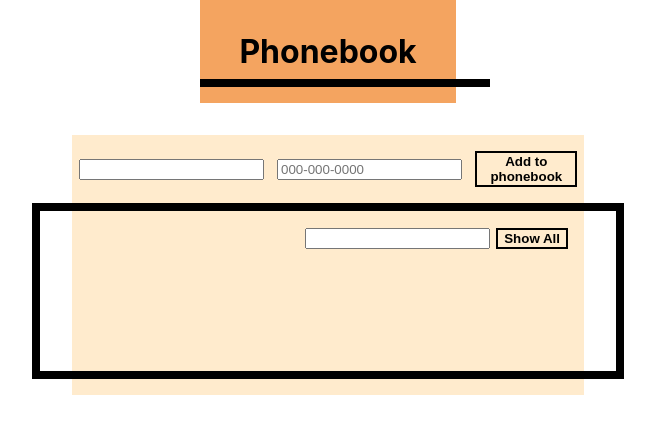
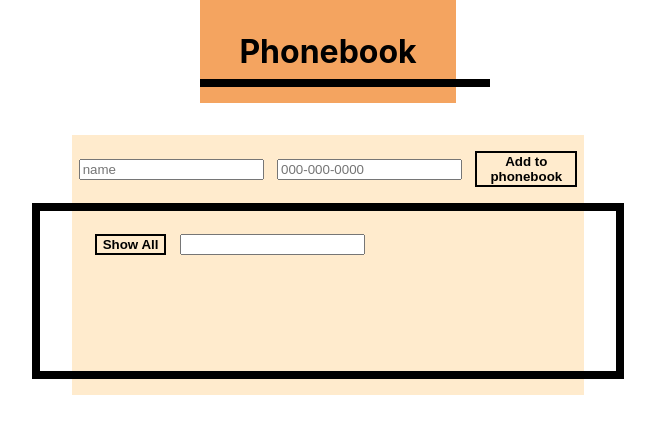
Before and after one commit to R-JG/FSO--Phonebook--Client, a React (Create React App) app: page / in a window 1280 px wide. Shown: the top 434 px of the page, without its empty margins (312-967 px from the left). Built offline with nearby package versions, Linux system fonts and the light colour scheme.

Commit message:
Change orientation of the search form. Add divider and delete button to Entry.

```diff
--- a/src/components/App.js
+++ b/src/components/App.js
@@ -26,13 +26,13 @@ const App = () => {
         setPhonebookData(phonebookData.concat(formData));
     };
 
-    /*
+
     const deleteEntry = phoneNumber => {
         setPhonebookData(phonebookData.filter(entry =>
             entry.phoneNumber !== phoneNumber
         ));
     };
-    */
+
 
     const filterPhonebookData = () => {
         if (searchInputData === '') return [];
@@ -71,6 +71,7 @@ const App = () => {
                             key={entry.name + entry.phoneNumber}
                             name={entry.name}
                             phoneNumber={entry.phoneNumber}
+                            deleteEntry={deleteEntry}
                         />)}
                 </ul>
             </main>
--- a/src/components/Entry.js
+++ b/src/components/Entry.js
@@ -1,14 +1,31 @@
 import React from 'react';
 
-const Entry = ({ name, phoneNumber }) => {
+const Entry = ({
+    name,
+    phoneNumber,
+    deleteEntry,
+ }) => {
+
+    const handleDeleteButton = () => deleteEntry(phoneNumber);
+
     return (
         <li className='Entry' >
+            <div className='entry--container' >
+                <div className='entry--info' >
                     <h4 className='entry--name'>
                         {name}
                     </h4>
                     <h4 className='entry--phone-number' >
                         {phoneNumber}
                     </h4>
+                </div>
+                <button
+                    className='button--delete'
+                    onClick={handleDeleteButton} >
+                    Delete
+                </button>
+            </div>
+            <hr className='entry--divider' />
         </li>
     );
 };
--- a/src/components/EntryForm.js
+++ b/src/components/EntryForm.js
@@ -47,6 +47,7 @@ const EntryForm = ({
             <input
                 className='input--name'
                 type='text'
+                placeholder='name'
                 value={formData.name}
                 onChange={handleNameInput}
             />
--- a/src/components/SearchForm.js
+++ b/src/components/SearchForm.js
@@ -13,12 +13,6 @@ const SearchForm = ({
 
     return (
         <div className='SearchForm' >
-            {!showAll && <input
-                className='input--search'
-                type='text'
-                value={searchInputData}
-                onChange={handleSearchInput}
-            />}
             <button
                 className={
                     `button--show-all
@@ -26,6 +20,12 @@ const SearchForm = ({
                 onClick={() => setShowAll(!showAll)} >
                 Show All
             </button>
+            {!showAll && <input
+                className='input--search'
+                type='text'
+                value={searchInputData}
+                onChange={handleSearchInput}
+            />}
         </div>
     );
 };
--- a/src/index.css
+++ b/src/index.css
@@ -81,8 +81,16 @@ button:active {
   margin-inline: 0.5em;
 }
 
+.SearchForm {
+  margin-top: 1em;
+  margin-inline: 1em;
+}
+
 .button--show-all {
+  margin-top: 0.5em;
   margin-left: 0.5em;
+  margin-right: 1em;
+  margin-bottom: 1.5em;
 }
 
 .button--show-all--active {
@@ -92,12 +100,6 @@ button:active {
 .button--show-all--active:hover {
   color: black;
   border-color: black;
-}
-
-.SearchForm {
-  margin-top: 1em;
-  margin-inline: 1em;
-  align-self: flex-end;
 }
 
 .entry-list {
@@ -114,8 +116,20 @@ button:active {
 }
 
 .Entry {
+  width: 91%;
   margin-bottom: 2em;
   margin-left: 2em;
+}
+
+.button--delete {
+  align-self: flex-end;
+}
+
+.entry--container {
+  display: flex;
+  flex-direction: row;
+  justify-content: space-between;
+  align-items: flex-start;
 }
 
 .entry--name {
@@ -125,3 +139,9 @@ button:active {
 .entry--phone-number {
   margin: 0;
 }
+
+.entry--divider {
+  box-sizing: border-box;
+  width: 100%;
+  border: 0.08em solid black;
+}
```
Lines whose indentation alone changed are shown as unchanged.
